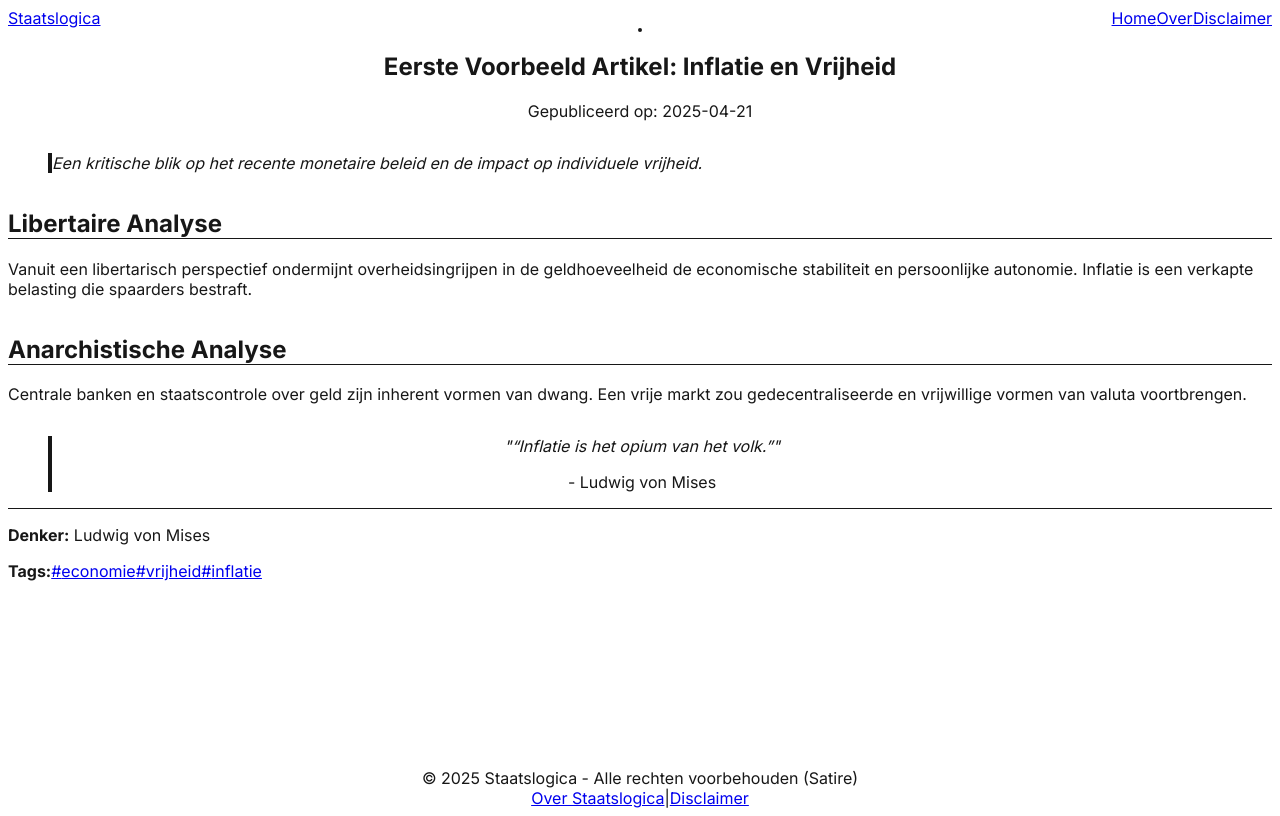
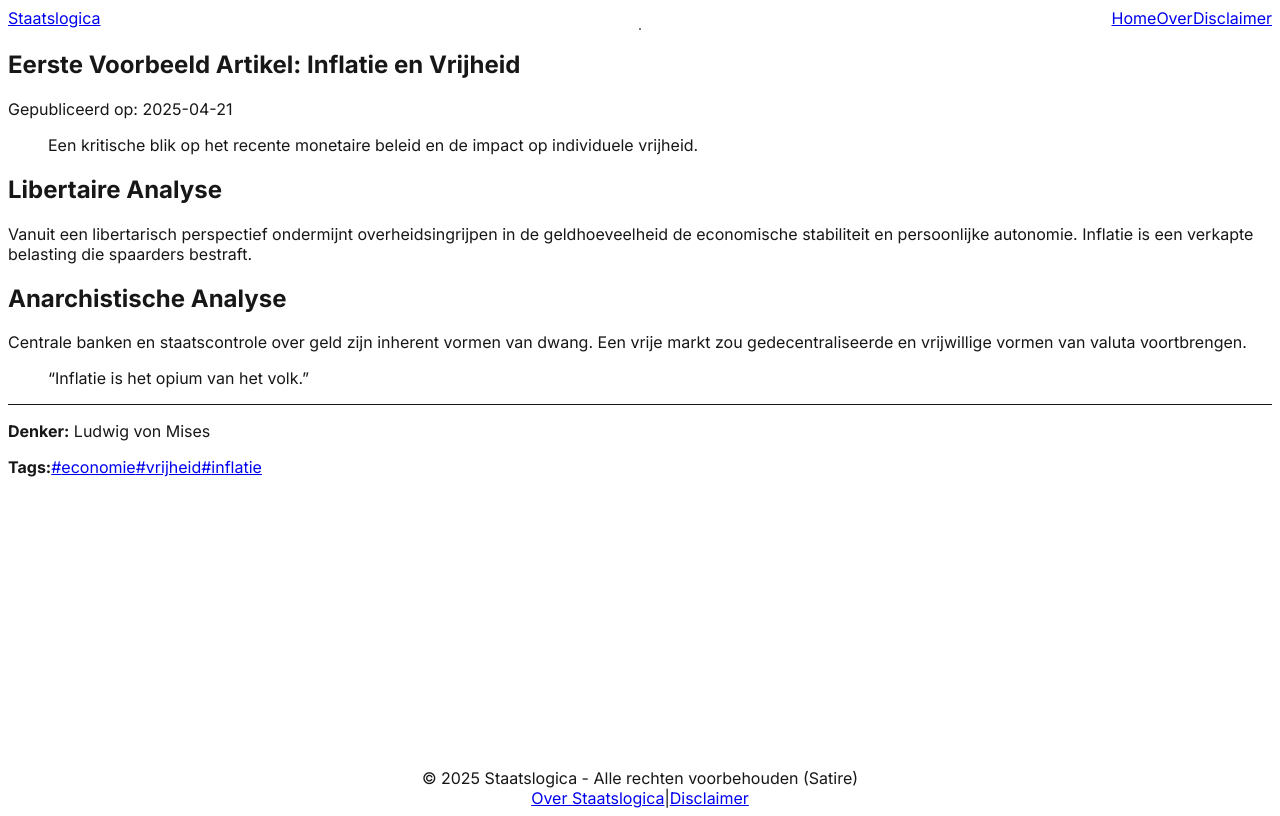
Before and after one commit to vtroost/staatslogica, a Next.js app: page /articles/example-article-1 in a window 1280 px wide. Built offline with nearby package versions, Linux system fonts and the light colour scheme; grey boxes are pictures that could not be loaded.

Commit message:
Refactor HomePage and ArticlePage components for improved layout and readability. Updated styles for article display and adjusted image handling in ThinkerImage component. Modified TagBadge for consistent styling.

```diff
--- a/app/articles/[slug]/page.tsx
+++ b/app/articles/[slug]/page.tsx
@@ -34,14 +34,10 @@ export default function ArticlePage({ params }: { params: { slug: string } }) {
     }
 
     return (
-        <main className="max-w-4xl mx-auto py-8 px-4">
+        <main className="max-w-3xl mx-auto px-4 py-8">
             <article>
                 {/* Thinker Image */}
                 <ThinkerImage name={article.thinker} />
-
-                {/* Article Header */}
-                <h1 className="text-3xl md:text-4xl font-bold text-center mb-2">{article.title}</h1>
-                <p className="text-sm text-gray-500 text-center mb-6">Gepubliceerd op: {article.date}</p>
 
                 {/* Main Image */}
                 {article.image?.url && (
@@ -56,28 +52,17 @@ export default function ArticlePage({ params }: { params: { slug: string } }) {
                     </div>
                 )}
 
-                {/* Spin Quote */}
-                <blockquote className="border-l-4 border-blue-500 pl-4 italic text-gray-700 mb-8 text-lg md:text-xl">
-                    {article.spin}
-                </blockquote>
-
-                {/* Analyses Section - using prose for typography */}
-                <div className="prose prose-lg lg:prose-xl max-w-none mb-8 grid grid-cols-1 md:grid-cols-2 gap-8">
-                    <section>
-                        <h2 className="text-xl font-semibold mb-3 border-b pb-1">Libertaire Analyse</h2>
-                        <p>{article.libertarianAnalysis}</p>
-                    </section>
-                    <section>
-                        <h2 className="text-xl font-semibold mb-3 border-b pb-1">Anarchistische Analyse</h2>
-                        <p>{article.anarchistAnalysis}</p>
-                    </section>
-                </div>
-
-                {/* Thinker Quote */}
-                <blockquote className="text-center border-l-4 border-gray-400 px-4 py-4 italic text-gray-800 my-10 bg-gray-50 rounded-md">
-                    <p className="mb-2">"{article.quote}"</p>
-                    <cite className="not-italic text-sm">- {article.thinker}</cite>
-                </blockquote>
+                 {/* Article Content with Prose Styling */}
+                <div className="prose prose-neutral max-w-none">
+                    <h1>{article.title}</h1>
+                    <p className="lead text-sm text-gray-500">Gepubliceerd op: {article.date}</p>
+                    <blockquote>{article.spin}</blockquote>
+                    <h2>Libertaire Analyse</h2>
+                    <p>{article.libertarianAnalysis}</p>
+                    <h2>Anarchistische Analyse</h2>
+                    <p>{article.anarchistAnalysis}</p>
+                    <blockquote>{article.quote}</blockquote>
+                 </div>
 
                 {/* Footer Metadata: Thinker and Tags */}
                 <div className="text-sm text-gray-600 mt-8 border-t pt-6">
--- a/app/page.tsx
+++ b/app/page.tsx
@@ -15,7 +15,7 @@ export default function HomePage() {
     const articlesToShow = 10; // Number of articles to display on homepage
 
     return (
-        <main className="prose prose-slate lg:prose-xl max-w-3xl mx-auto py-8 px-4">
+        <main className="max-w-3xl mx-auto px-4 py-8">
             <h1 className="text-3xl font-bold mb-8 text-center">Welkom bij Staatslogica</h1>
             <p className="text-lg text-center text-gray-600 mb-10">
                 Satirische nieuwsanalyses door de lens van libertarische denkers.
@@ -26,19 +26,16 @@ export default function HomePage() {
             {articles.length > 0 ? (
                 <div className="mt-8">
                     {articles.slice(0, articlesToShow).map((article) => (
-                        <div key={article.slug} className="py-4 mb-6 border-b last:border-b-0">
-                            <h3 className="text-xl font-semibold mb-1">
-                                <Link href={`/articles/${article.slug}`} className="text-blue-700 hover:underline no-underline prose-a:no-underline">
-                                    {article.title}
-                                </Link>
-                            </h3>
-                            <p className="text-sm text-gray-500 mb-3">
-                                {article.date} | Denker: {article.thinker}
-                            </p>
-                            <p className="mt-2 italic text-gray-700 mb-4">{article.spin}</p>
-                            {/* Show tags */}
-                            <div className="flex flex-wrap gap-2">
-                                {article.tags.map(tag => <TagBadge key={tag} tag={tag} />)}
+                         <div key={article.slug} className="mb-6 border p-4 rounded hover:shadow transition">
+                            <h2 className="text-xl font-semibold">
+                                <Link href={`/articles/${article.slug}`}>{article.title}</Link>
+                            </h2>
+                            <p className="text-sm text-gray-500 mb-2">{article.date}</p>
+                            <p className="italic">{article.spin}</p>
+                            <div className="mt-2">
+                                {article.tags.map((tag) => (
+                                <TagBadge key={tag} tag={tag} />
+                                ))}
                             </div>
                         </div>
                     ))}
--- a/components/TagBadge.tsx
+++ b/components/TagBadge.tsx
@@ -11,8 +11,7 @@ export const TagBadge = ({ tag }: TagBadgeProps) => {
   return (
     <Link
       href={`/tags/${slug}`} // Link to the tag page (implement later)
-      className="inline-block bg-blue-100 text-blue-800 text-xs font-medium mr-2 mb-2 px-3 py-1 rounded-full hover:bg-blue-200 transition-colors duration-150 ease-in-out"
-      // Added mb-2 for spacing when tags wrap
+      className="inline-block bg-gray-200 text-gray-800 text-xs font-medium mr-2 px-2.5 py-1 rounded-full"
     >
       #{tag}
     </Link>
--- a/components/ThinkerImage.tsx
+++ b/components/ThinkerImage.tsx
@@ -12,11 +12,11 @@ export const ThinkerImage = ({ name }: ThinkerImageProps) => {
     .replace(/\s+/g, '-') // Replace spaces with hyphens
     .replace(/[^a-z0-9-]/g, ''); // Remove invalid characters
 
-  const src = `/images/thinkers/${filename}.png`;
+  const src = `/images/thinkers/${filename}.jpg`;
 
   return (
-    <div className="flex justify-center mb-6"> {/* Increased margin bottom */}
-      <div className="relative w-24 h-24 md:w-32 md:h-32 rounded-full border-2 border-gray-300 overflow-hidden"> {/* Container for Image */}
+    <div className="flex justify-center mb-4">
+      <div className="relative w-28 h-28 rounded-full border border-gray-300 overflow-hidden">
         <Image
           src={src}
           alt={`Silhouet van ${name}`}
```
